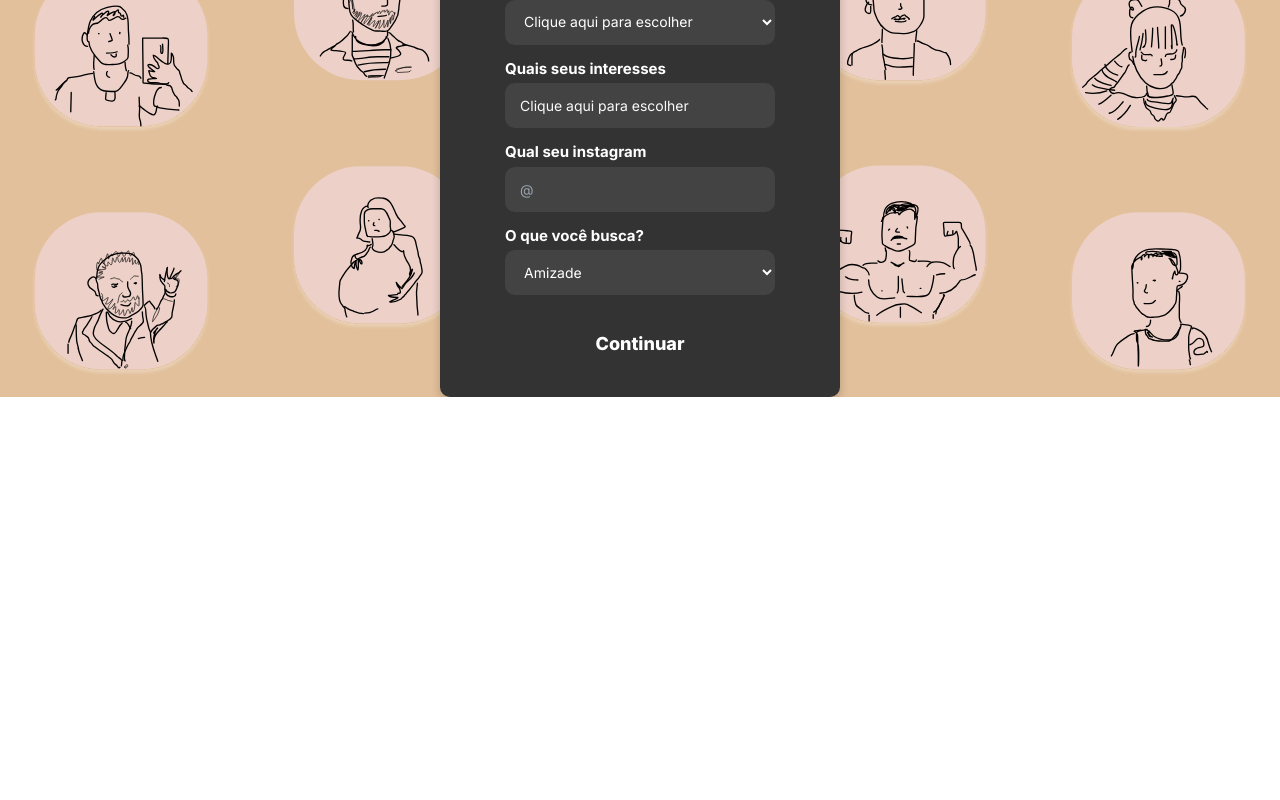
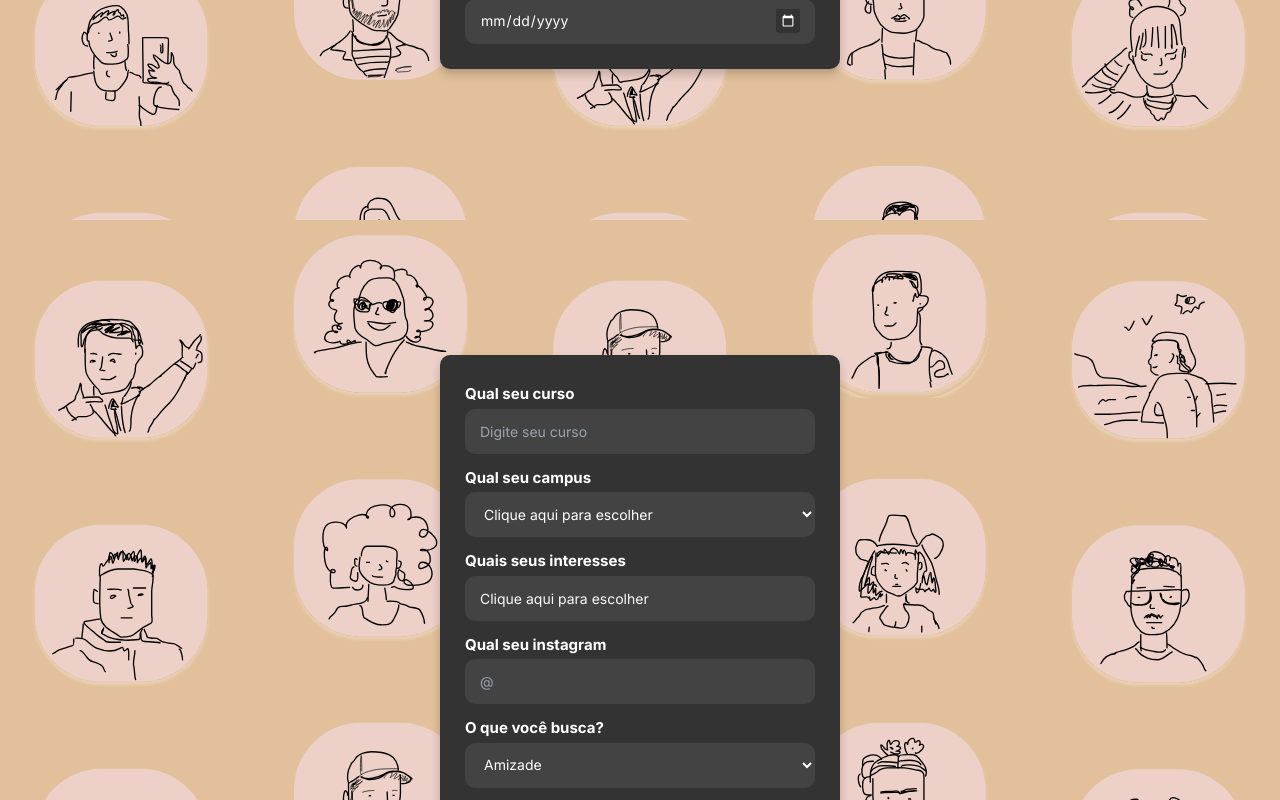
Before and after one commit to arttturslv/puclove, a React (Vite) app: page /cadastro in a window 1280 px wide. Shown: the part 580-1380 px from the top of the page. Before the commit the page ends 977 px from the top, so only its background shows below. Built offline with nearby package versions, Linux system fonts and the light colour scheme; no server answers.

Commit message:
Alteração na Aba cadastro

```diff
--- a/src/StyleCadastro.css
+++ b/src/StyleCadastro.css
@@ -18,6 +18,11 @@
   box-sizing: border-box;
 }
 
+div{
+  width: 100%;
+
+}
+
 .datepickerbg {
   color-scheme: dark;
 }
@@ -36,6 +41,7 @@
     overflow: hidden;
     padding-left: 8px;
     padding-right: 8px;
+
 
 }
 
--- a/src/pages/cadastro.jsx
+++ b/src/pages/cadastro.jsx
@@ -79,12 +79,11 @@ const RegistrationForm = () => {
   const navigate = useNavigate();
 
   return (
+    <form className="cadastro-form">
     <div className="container-cadastro ">
+      {openModal && <Interesses closeModal={() => setOpenModal(!openModal)} setPlaceholder={setPlaceholder} opcoes={opcoes} />}
+      <div className="wrap-cadastro">
 
-    {openModal && <Interesses closeModal={() => setOpenModal(!openModal)} setPlaceholder={setPlaceholder} opcoes={opcoes} />}
-
-      <div className="wrap-cadastro">
-        <form className="cadastro-form">
 
           <span className="cadastro-form-title">
           Cadastre e conheça seu amor
@@ -125,9 +124,15 @@ const RegistrationForm = () => {
             <h4>Quando você nasceu</h4>
             <input className="input datepickerbg" type="date" placeholder="01/01/1900" name="birthDate"  {...register('birthDate', {required:true})}/>
             {errors?.date?.type === 'valueAsDate' && <p className=' text-vermelhoSanguino'>Data invalida*</p>}
+            </div>
+
+            </div>
+            </div>
+            <div className="container-cadastro ">
+            <div className="wrap-cadastro">
 
 
-          <div className="wrap-input">
+            <div className="wrap-input">
             <h4>Qual seu curso</h4>
             <input className="input" type="text" placeholder="Digite seu curso" name="course" {...register('course', {required:true})}/>
           </div>
@@ -159,14 +164,15 @@ const RegistrationForm = () => {
             </select>
           </div>
 
-          </div>
+
           <div className="container-cadastro-form-btn">
             <button type='submit' onClick={(e) => handleSubmit(onSubmit)(e)} className="cadastro-form-btn" >Continuar</button>
+          </div>
 
-          </div>
-        </form>
+
       </div>
     </div>
+    </form>
     )};
 
 export default RegistrationForm;
```
